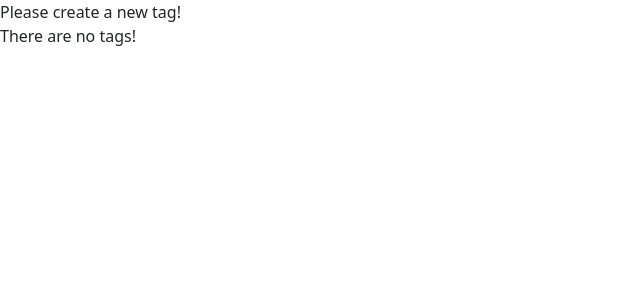
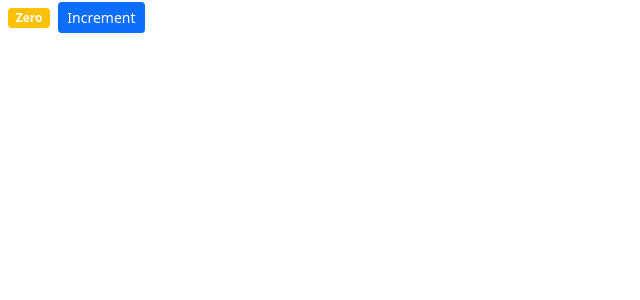
Before and after one commit to morteza06/React-Tutorial-for-Beginners, a React (Create React App) app: page / in a window 1280 px wide. Shown: the top 300 px of the page, without its empty margins (0-640 px from the left). Built offline with nearby package versions, Linux system fonts and the light colour scheme.

Commit message:
Handling Events

```diff
--- a/src/components/counter.jsx
+++ b/src/components/counter.jsx
@@ -2,22 +2,33 @@
 
 class Counter extends Component{
     state = {
-        count :0,
-        tags : []//"tag1","tag2", "tag3"
+        count: 0
     };
 
-    renderTags() {
-        if (this.state.tags.length === 0 ) return <p>There are no tags!</p>
+    handleIncrement() {
+        console.log("Increment Clicked", this);
     }
+
     render() {
         return(
             <div>
-                {this.state.tags.length === 0 && "Please create a new tag!"}
-                {this.renderTags()}
+                <span className={this.getBadgeClasses()}>{this.formatcount()}</span>
+                <button onClick={this.handleIncrement}
+                    className="btn btn-primary btn-sm">Increment
+                </button>
             </div>
         );
     }
+    getBadgeClasses() {  //create with refactor
+        let classes = "badge m-2 bg-";
+        classes += this.state.count === 0 ? "warning" : "primary";
+        return classes;
+    }
 
+    formatcount(){
+        const { count } = this.state;
+        return count === 0  ? "Zero" : count;
+    }
 }
 
 export default Counter;
```
